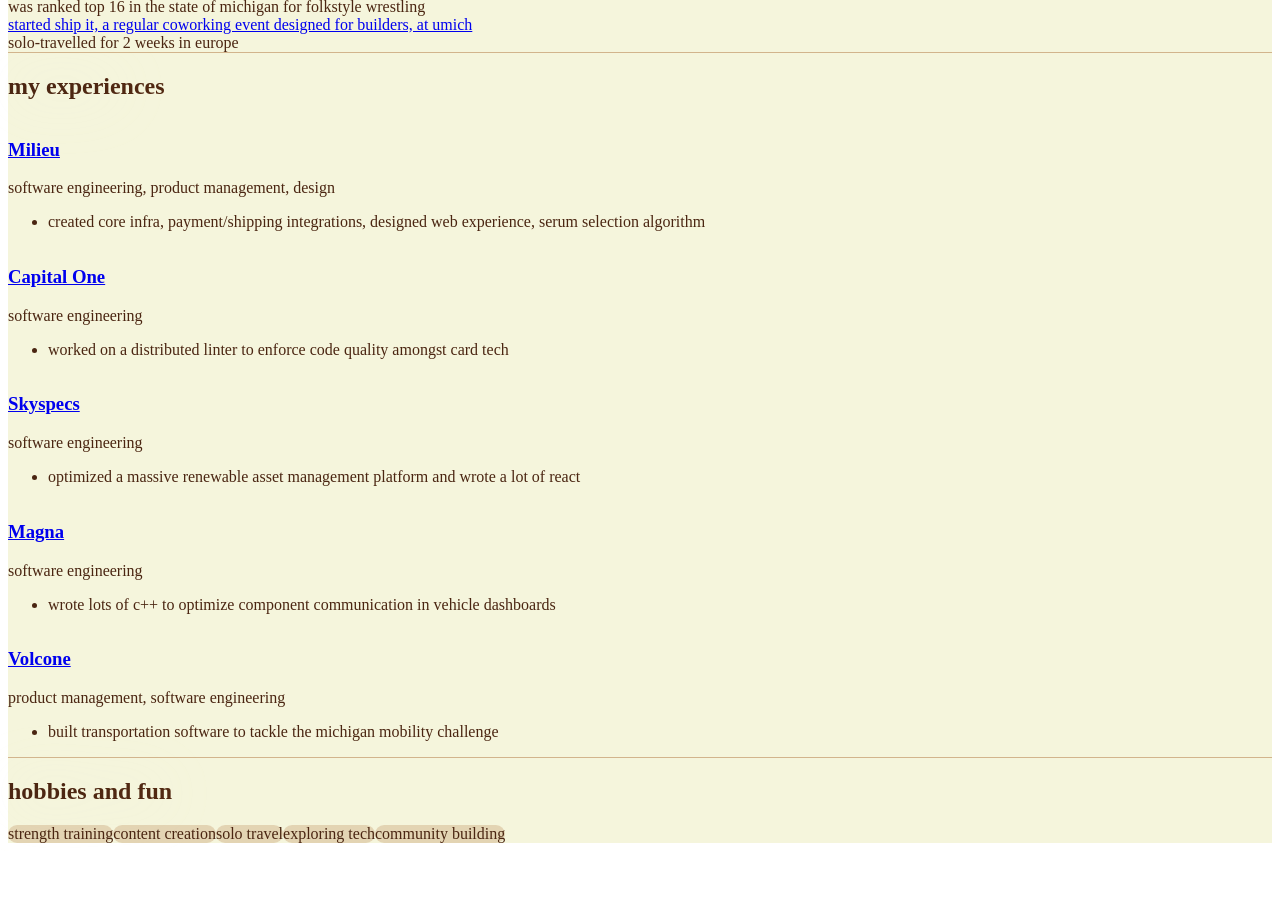
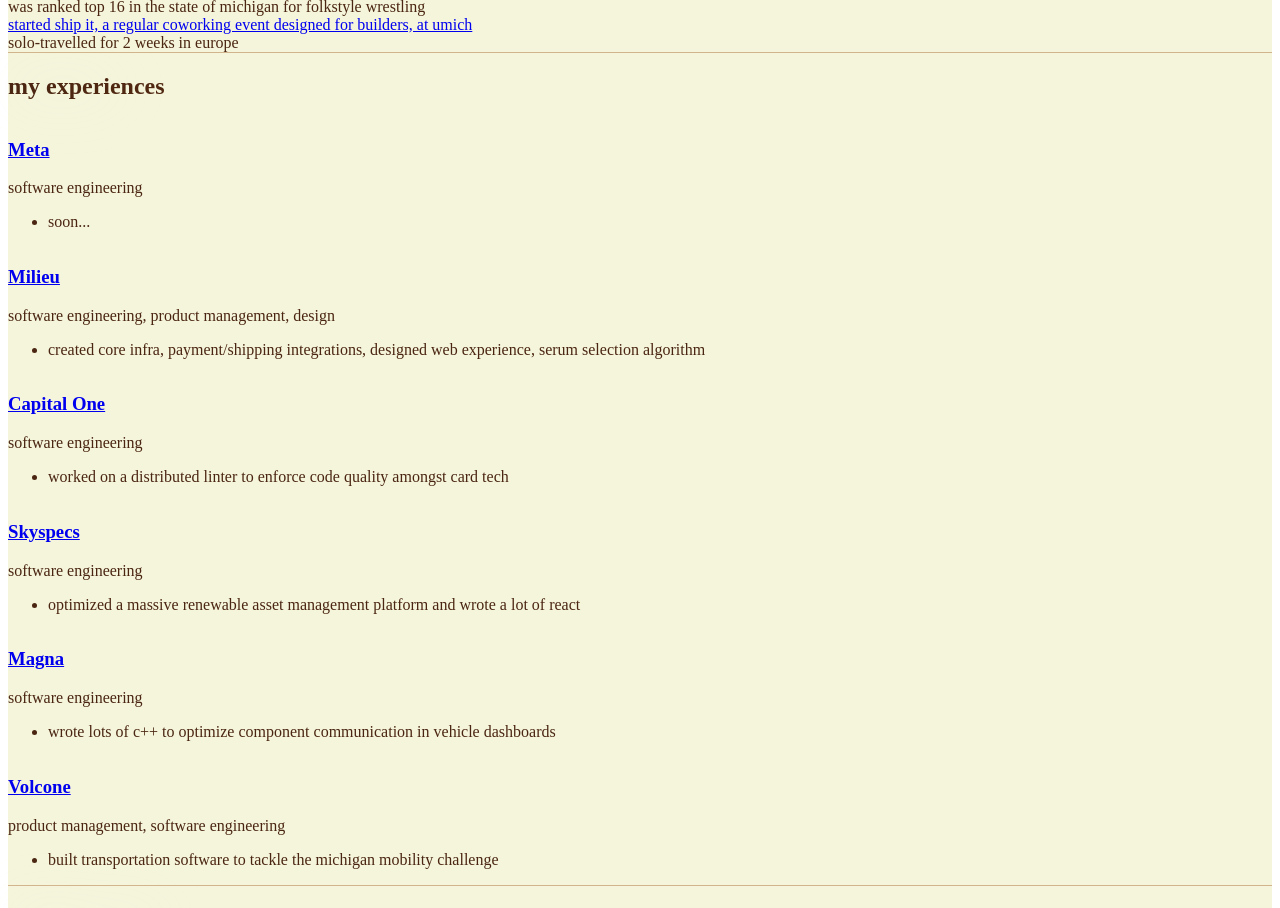
Before and after one commit to devk03/portfolio-website, a Next.js app: page / in a window 1280 px wide. Shown: the part 1180-2088 px from the top of the page. Before the commit the page ends 2031 px from the top, so only its background shows below. Built offline with nearby package versions, Linux system fonts and the light colour scheme.

Commit message:
Added meta back

```diff
--- a/pages/index.tsx
+++ b/pages/index.tsx
@@ -68,15 +68,15 @@
   ];
 
   const experience: ExperienceType[] = [
-    // {
-    //   company: "Meta",
-    //   role: "software engineering",
-    //   link: "https://meta.com",
-    //   description: [
-    //     "soon..."
-    //   ],
-    //   image: "/employment/meta.png"
-    // },
+    {
+      company: "Meta",
+      role: "software engineering",
+      link: "https://meta.com",
+      description: [
+        "soon..."
+      ],
+      image: "/employment/meta.png"
+    },
     {
       company: "Milieu",
       role: "software engineering, product management, design",
```
